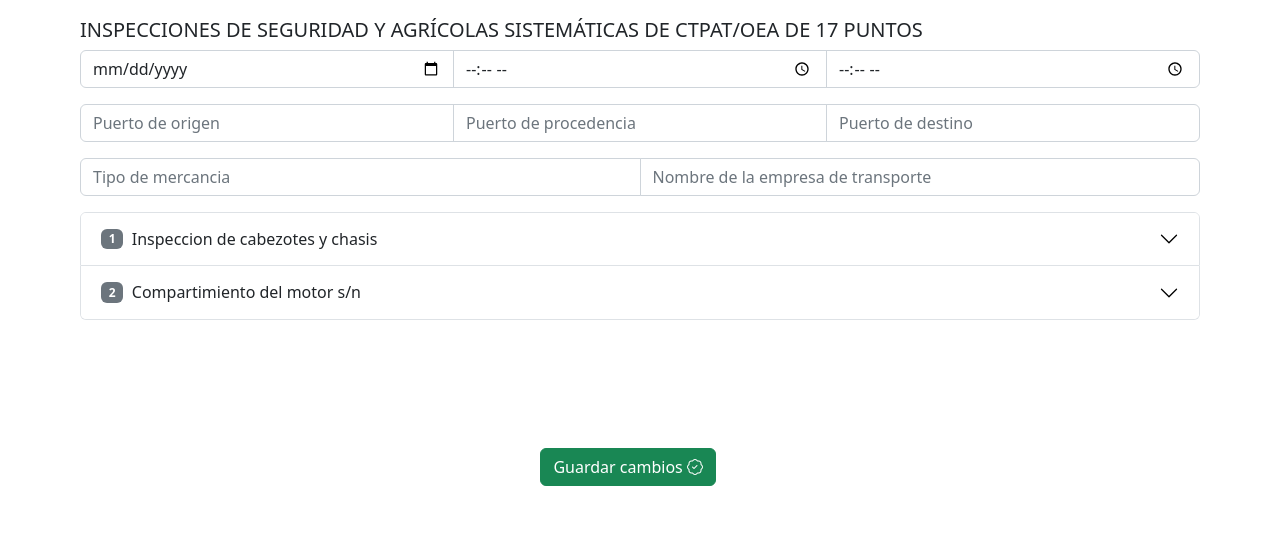
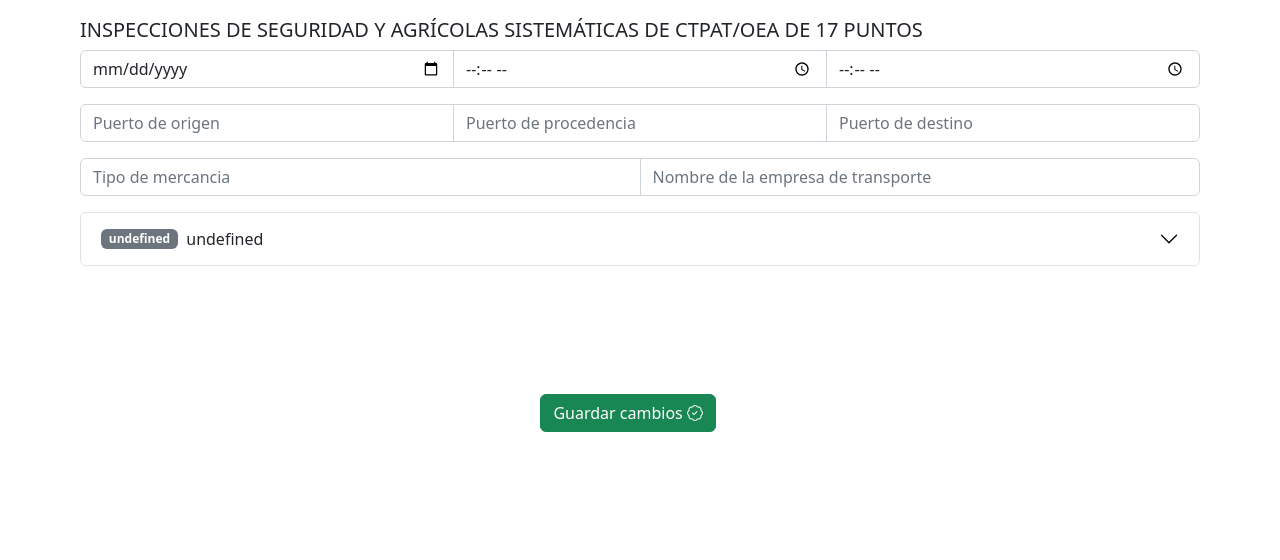
Before and after one commit to Bellota-BMX/ReportesSI, a PHP site: page / in a window 1280 px wide. Shown: the part 62-622 px from the top of the page. Run offline with PHP 8.4, Linux system fonts and the light colour scheme; tables that the repository leaves empty or names only in its code hold one stand-in row (values such as "Sample post").

Commit message:
Se cargan los elementos del DOM dinamicamente

```diff
--- a/index.php
+++ b/index.php
@@ -68,63 +68,8 @@
             </div>
 
             <!-- Campos para los 52 puntos del checklist -->
-            <div class="accordion">
-                <!-- 1. Inspeccion de cabezotes y chasis -->
-                <div class="accordion-item">
-                    <h2 class="accordion-header">
-                        <button class="accordion-button collapsed" type="button" data-bs-toggle="collapse" data-bs-target="#collapseOne" aria-expanded="false" aria-controls="collapseOne">
-                            <span class="badge text-bg-secondary">1</span> &nbsp; Inspeccion de cabezotes y chasis
-                        </button>
-                    </h2>
-                    <div id="collapseOne" class="accordion-collapse collapse" aria-labelledby="headingOne" data-bs-parent="#accordionExample">
-                        <div class="accordion-body">
-                            <div class="input-group mb-3">
-                                <select id="cumple1" class="form-select" aria-label="Default select example">
-                                    <option selected>Cumple con la inspección</option>
-                                    <option value="1">SI</option>
-                                    <option value="2">NO</option>
-                                    <option value="3">N/A</option>
-                                </select>
-                            </div>
-                            <div class="input-group mb-3">
-                                <input id="observ1" type="text" class="form-control" placeholder="Observaciones" aria-label="Onservaciones">
-                            </div>
-                            <div class="input-group mb-3">
-                                <input type="file" class="form-control" onchange="document.getElementById('blah').src = window.URL.createObjectURL(this.files[0])">
-                            </div>
-                            <img id="blah" width="40%" />
-                        </div>
-                    </div>
-                </div>
-                <!-- 2. Compartimiento del motor s/n -->
-                <div class="accordion-item">
-                    <h2 class="accordion-header">
-                        <button class="accordion-button collapsed" type="button" data-bs-toggle="collapse" data-bs-target="#collapseTwo" aria-expanded="false" aria-controls="collapseTwo">
-                            <span class="badge text-bg-secondary">2</span> &nbsp; Compartimiento del motor s/n
-                        </button>
-                    </h2>
-                    <div id="collapseTwo" class="accordion-collapse collapse" aria-labelledby="headingOne" data-bs-parent="#accordionExample">
-                        <div class="accordion-body">
-                            <div class="input-group mb-3">
-                                <select id="cumple2" class="form-select" aria-label="Default select example">
-                                    <option selected>Cumple con la inspección</option>
-                                    <option value="1">SI</option>
-                                    <option value="2">NO</option>
-                                    <option value="3">N/A</option>
-                                </select>
-                            </div>
-                            <div class="input-group mb-3">
-                                <input id="observ2" type="text" class="form-control" placeholder="Observaciones" aria-label="Onservaciones">
-                            </div>
-                            <div class="input-group mb-3">
-                                <input type="file" class="form-control" onchange="document.getElementById('blah').src = window.URL.createObjectURL(this.files[0])">
-                            </div>
-
-                            <img id="blah" width="40%" />
-
-                        </div>
-                    </div>
-                </div>
+            <div class="accordion" id="accordionPuntos">
+                <!-- Se insertan los items con AJAX y JQUERY -->
             </div>
         </form>
     </div>
--- a/js/scriptPrincipal.js
+++ b/js/scriptPrincipal.js
@@ -1,9 +1,58 @@
 $(document).ready(function () {
 
-    //Dejando los campos vacios
+    //Declarando variables globales
     let fecha, hEntrada, hSalida, pOrigen, pProced, pDest, tMerca, nEmpre; //Variables de la cabecera
     let idCabeceraInsertada; //Identificador de la cabecera
     let cantidadDetalles = 3; //La cantidad de detalles a guardar + 1
+
+    //Carga de todos los elementos del items del acordeon
+    $.ajax({
+        url: "php/obtener17Puntos.php",
+        method: "POST"
+    }).done(function (res) {
+
+        //Se convierte el JSON en un objeto de javascript
+        var resultadoJSON = JSON.parse(res);
+        //Se imprime el objeto en consola para pruebas
+        console.log(resultadoJSON);
+
+        //Se recorre cada resultado del JSON obtenido con AJAX
+        $.each(resultadoJSON, function(i, item){
+            console.log(item.nombrePunto);
+            console.log(item.numeroPunto);
+
+            var accorItem =  `<div class="accordion-item">
+            <h2 class="accordion-header">
+                <button class="accordion-button collapsed" type="button" data-bs-toggle="collapse" data-bs-target="#collapse`+ item.numeroPunto +`" aria-expanded="false" aria-controls="collapse`+ item.numeroPunto +`">
+                    <span class="badge text-bg-secondary">`+ item.numeroPunto +`</span> &nbsp; `+ item.nombrePunto +`
+                </button>
+            </h2>
+            <div id="collapse`+ item.numeroPunto +`" class="accordion-collapse collapse" aria-labelledby="heading`+ item.numeroPunto +`" data-bs-parent="#accordionPuntos">
+                <div class="accordion-body">
+                    <div class="input-group mb-3">
+                        <select id="cumple`+ item.numeroPunto +`" class="form-select" aria-label="Opciones de cumplimiento">
+                            <option selected>Cumple con la inspección</option>
+                            <option value="1">SI</option>
+                            <option value="2">NO</option>
+                            <option value="3">N/A</option>
+                        </select>
+                    </div>
+                    <div class="input-group mb-3">
+                        <input id="observ`+ item.numeroPunto +`" type="text" class="form-control" placeholder="Observaciones" aria-label="Onservaciones">
+                    </div>
+                    <div class="input-group mb-3">
+                        <input type="file" class="form-control" onchange="document.getElementById('blah').src = window.URL.createObjectURL(this.files[0])">
+                    </div>
+                    <img id="blah" width="40%" />
+                </div>
+            </div>
+        </div>`;
+
+        $("#accordionPuntos").append(accorItem);
+
+        })
+
+    });
 
     //Funcionamiento del boton guardar
     $('#guardar').on('click', function () {
@@ -82,9 +131,9 @@
                     param3: idCabeceraInsertada
                 },
             }).done(function (res) {
-                if(res=1){
+                if (res = 1) {
                     console.log("Detalle registrado");
-                }else{
+                } else {
                     console.log("Detalle no registrado");
                 }
             })
--- a/php/cantidadCabecera.php
+++ b/php/cantidadCabecera.php
@@ -12,4 +12,6 @@
 
 $row = $consulta->fetch();
 
-echo $row ["idCabecera"];
+if(is_array($row)){
+    echo $row ["idCabecera"];
+  }
--- /dev/null
+++ b/php/obtener17Puntos.php
@@ -0,0 +1,13 @@
+<?php
+
+require_once 'pdoConexion.php';
+
+$consulta = $conn->query("SELECT * FROM  puntoevaluar17p");
+
+$array_data = array();
+
+while ($valoresConsulta = $consulta->fetch(PDO::FETCH_ASSOC)) {
+    $array_data[] = $valoresConsulta;
+}
+
+echo json_encode($array_data, JSON_UNESCAPED_UNICODE);
```
